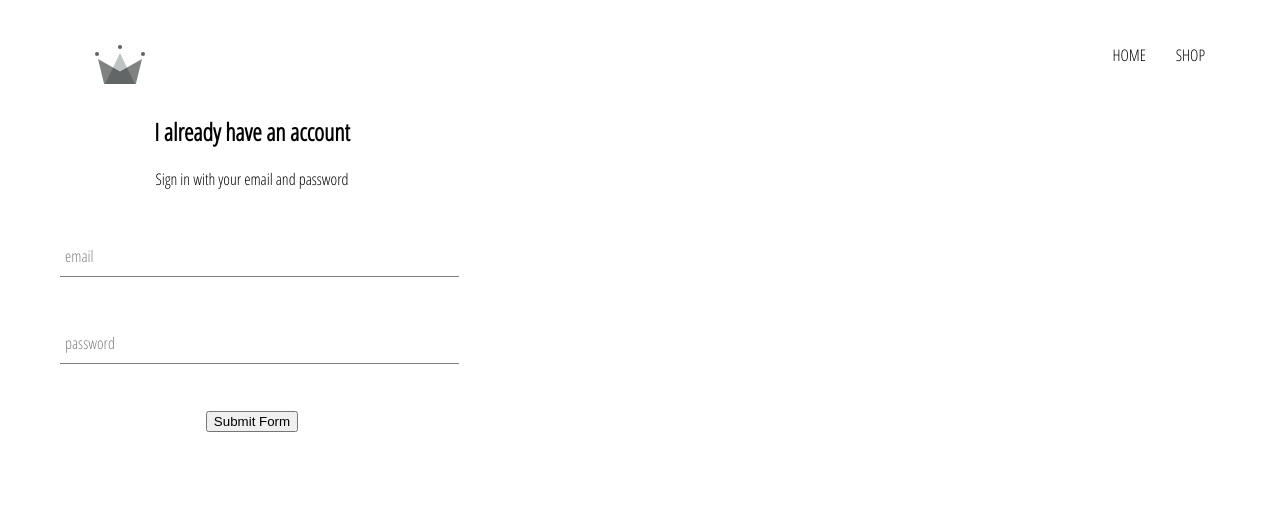
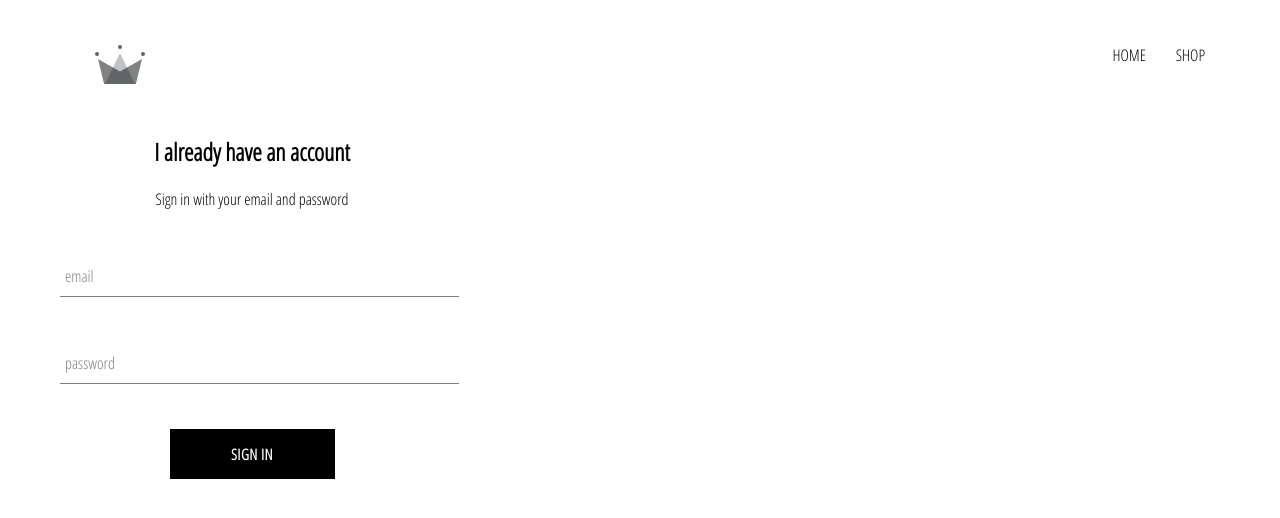
Before and after one commit to rjthemxguy/sell, a React (Create React App) app: page /signin in a window 1280 px wide. Shown: the top 518 px of the page. Built offline with nearby package versions, Linux system fonts and the light colour scheme.

Commit message:
custom button

```diff
--- /dev/null
+++ b/src/components/custom-button/custom-button.component.jsx
@@ -0,0 +1,13 @@
+import "./custom-button.styles.scss";
+
+
+const CustomButton = ({children, ...otherProps}) => (
+    <button className="custom-button" {...otherProps}>
+
+        {children}
+    </button>
+
+
+)
+
+export default CustomButton;
--- /dev/null
+++ b/src/components/custom-button/custom-button.styles.scss
@@ -0,0 +1,22 @@
+.custom-button {
+    min-width: 165px;
+    width: auto;
+    height: 50px;
+    letter-spacing: 0.5px;
+    line-height: 50px;
+    padding: 0 35px 0 35px;
+    font-size: 15px;
+    background-color: black;
+    color: white;
+    text-transform: uppercase;
+    font-family: 'Open Sans Condensed';
+    font-weight: bolder;
+    border: none;
+    cursor: pointer;
+
+    &:hover {
+      background-color: white;
+      color: black;
+      border: 1px solid black;
+    }
+  }
--- a/src/components/sign-in/sign-in.component.jsx
+++ b/src/components/sign-in/sign-in.component.jsx
@@ -2,6 +2,7 @@
 
 import "./sign-in.styles.scss";
 import FormInput from "../form -input/form-input.compnent";
+import CustomButton from "../custom-button/custom-button.component";
 
 class SignIn extends React.Component {
 
@@ -66,11 +67,12 @@
 
 
 
-                    <input
+                    <CustomButton
                         onClick = {this.handleSubmit}
                         type="submit"
-                        value="Submit Form"/>
-
+                        >
+                        Sign In
+                    </CustomButton>
                 </form>
 
             </div>
--- a/src/components/sign-in/sign-in.styles.scss
+++ b/src/components/sign-in/sign-in.styles.scss
@@ -1,3 +1,9 @@
 .sign-in {
     width: 30vw;
+    display: flex;
+    flex-direction: column;
 }
+
+.title {
+    margin: 10px;
+}
```
